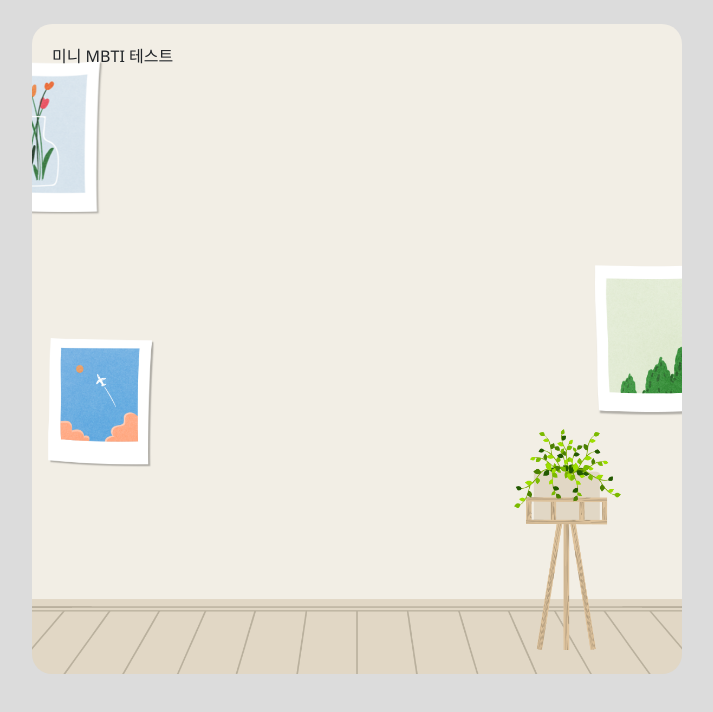
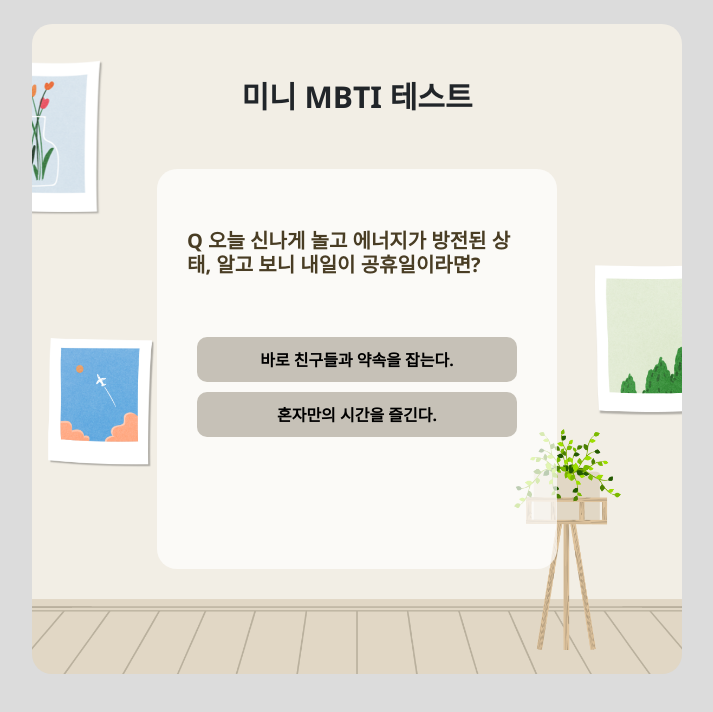
Before and after one commit to ryeowon/easy_mbti, a plain HTML site: page page3.html in a window 1280 px wide. Shown: the whole page, without its empty margins (283-996 px from the left). Drawn offline with nearby package versions, Linux system fonts and the light colour scheme.

Commit message:
MBTI 테스트 카드 디자인

```diff
--- a/page3.html
+++ b/page3.html
@@ -14,7 +14,16 @@
   </head>
   <body>
     <div class="background">
-      미니 MBTI 테스트
+      <div class="sub_title">
+        미니 MBTI 테스트
+      </div>
+
+      <div class="question_card">
+        <h5>Q 오늘 신나게 놀고 에너지가 방전된 상태, 알고 보니 내일이 공휴일이라면?</h5>
+
+        <button>바로 친구들과 약속을 잡는다.</button>
+        <button>혼자만의 시간을 즐긴다.</button>
+      </div>
 
     </div>
     </div>
--- a/style.css
+++ b/style.css
@@ -41,10 +41,43 @@ a:hover {
   box-shadow: 5px 5px 7px rgb(168, 165, 157);
 }
 
+.question_card {
+  background-color: rgba(255, 255, 255, 0.7);
+  border-radius: 20px;
+  height: 400px;
+  width: 400px;
+  margin: 50px auto;
+  padding: 20px;
+}
+
+.question_card button {
+  background-color: rgba(73, 61, 36, 0.3);
+  height: 45px;
+  border: none;
+  border-radius: 10px;
+  width: 320px;
+  margin: 10px auto;
+  display: block;
+  font-weight: bold;
+}
+
+.question_card h5 {
+  font-weight: bold;
+  color: rgb(73, 61, 36);
+  margin: 40px 10px 60px 10px;
+}
+
 .title {
   font-size: 45px;
   font-weight: bold;
   margin-bottom: 60px;
+}
+
+.sub_title {
+  font-size: 30px;
+  font-weight: bold;
+  margin: 30px auto;
+  text-align: center;
 }
 
 .brown {
```
